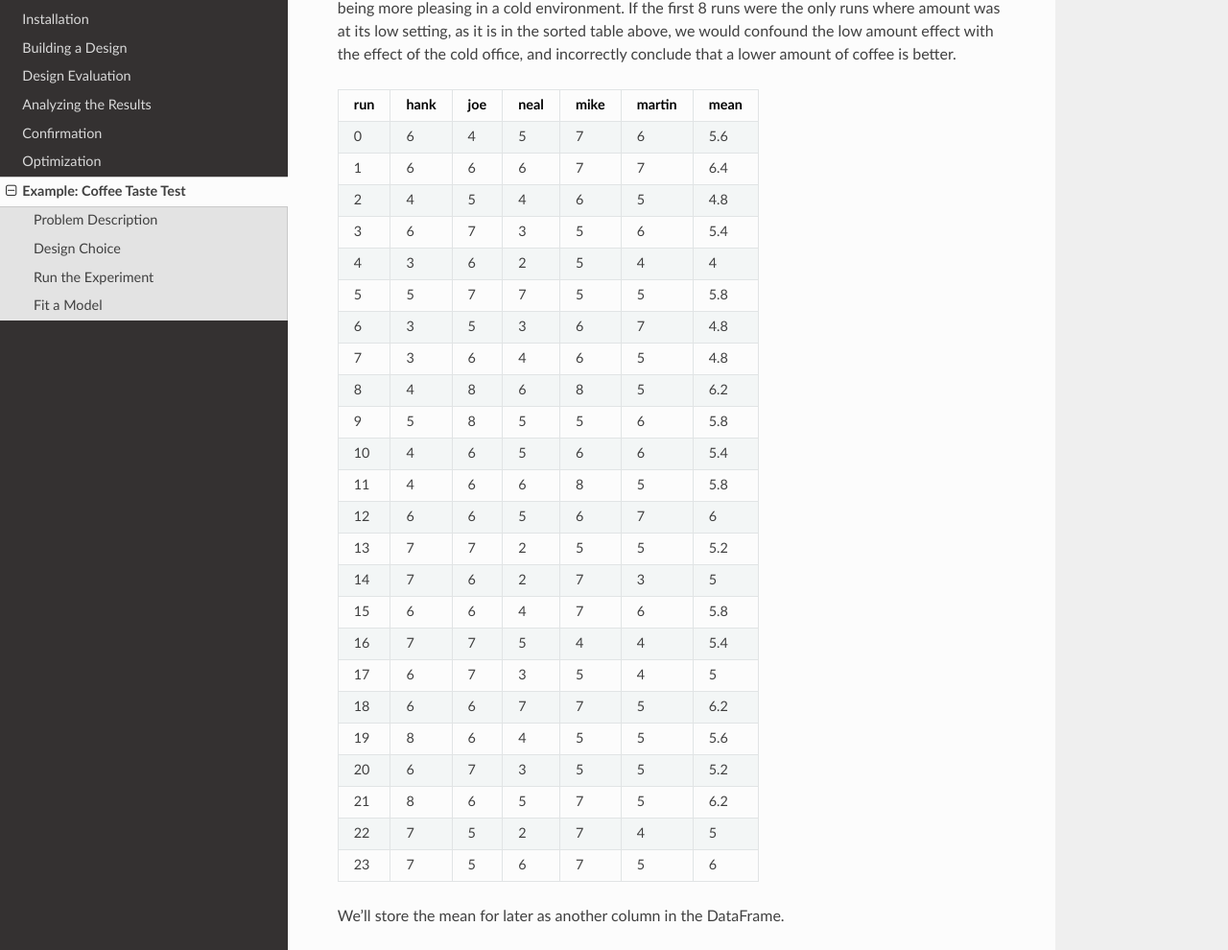
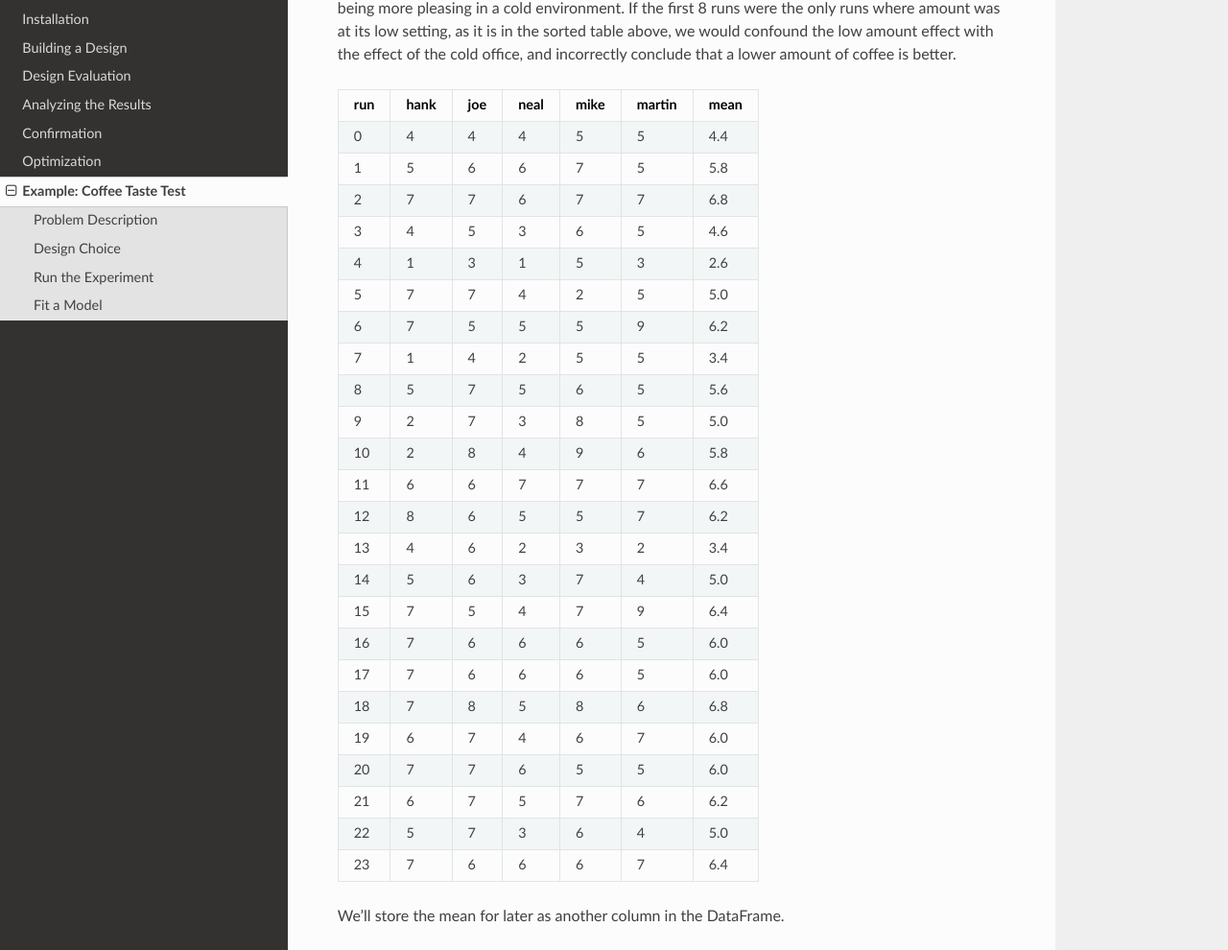
Before and after one commit to statease/dexpy, a Sphinx documentation site: the page built from docs/source/example-coffee.rst, in a window 1280 px wide and 1400 px high, scrolled down 4136 px. Shown: the part 125-1115 px from the top of the window at 96% size. Built offline with Sphinx 7.4.7 and the Read the Docs theme 2.0.0, drawn with Linux system fonts in a browser that asks for light colours.

Commit message:
Fixed coffee design values.

```diff
--- a/docs/source/example-coffee.rst
+++ b/docs/source/example-coffee.rst
@@ -225,53 +225,53 @@ that a lower amount of coffee is better.
 +-----+------+-----+------+------+--------+------+
 | run | hank | joe | neal | mike | martin | mean |
 +=====+======+=====+======+======+========+======+
-| 0   | 6    | 4   | 5    | 7    | 6      | 5.6  |
+| 0   | 4    | 4   | 4    | 5    | 5      | 4.4  |
 +-----+------+-----+------+------+--------+------+
-| 1   | 6    | 6   | 6    | 7    | 7      | 6.4  |
+| 1   | 5    | 6   | 6    | 7    | 5      | 5.8  |
 +-----+------+-----+------+------+--------+------+
-| 2   | 4    | 5   | 4    | 6    | 5      | 4.8  |
+| 2   | 7    | 7   | 6    | 7    | 7      | 6.8  |
 +-----+------+-----+------+------+--------+------+
-| 3   | 6    | 7   | 3    | 5    | 6      | 5.4  |
+| 3   | 4    | 5   | 3    | 6    | 5      | 4.6  |
 +-----+------+-----+------+------+--------+------+
-| 4   | 3    | 6   | 2    | 5    | 4      | 4    |
+| 4   | 1    | 3   | 1    | 5    | 3      | 2.6  |
 +-----+------+-----+------+------+--------+------+
-| 5   | 5    | 7   | 7    | 5    | 5      | 5.8  |
+| 5   | 7    | 7   | 4    | 2    | 5      | 5.0  |
 +-----+------+-----+------+------+--------+------+
-| 6   | 3    | 5   | 3    | 6    | 7      | 4.8  |
+| 6   | 7    | 5   | 5    | 5    | 9      | 6.2  |
 +-----+------+-----+------+------+--------+------+
-| 7   | 3    | 6   | 4    | 6    | 5      | 4.8  |
+| 7   | 1    | 4   | 2    | 5    | 5      | 3.4  |
 +-----+------+-----+------+------+--------+------+
-| 8   | 4    | 8   | 6    | 8    | 5      | 6.2  |
+| 8   | 5    | 7   | 5    | 6    | 5      | 5.6  |
 +-----+------+-----+------+------+--------+------+
-| 9   | 5    | 8   | 5    | 5    | 6      | 5.8  |
+| 9   | 2    | 7   | 3    | 8    | 5      | 5.0  |
 +-----+------+-----+------+------+--------+------+
-| 10  | 4    | 6   | 5    | 6    | 6      | 5.4  |
+| 10  | 2    | 8   | 4    | 9    | 6      | 5.8  |
 +-----+------+-----+------+------+--------+------+
-| 11  | 4    | 6   | 6    | 8    | 5      | 5.8  |
+| 11  | 6    | 6   | 7    | 7    | 7      | 6.6  |
 +-----+------+-----+------+------+--------+------+
-| 12  | 6    | 6   | 5    | 6    | 7      | 6    |
+| 12  | 8    | 6   | 5    | 5    | 7      | 6.2  |
 +-----+------+-----+------+------+--------+------+
-| 13  | 7    | 7   | 2    | 5    | 5      | 5.2  |
+| 13  | 4    | 6   | 2    | 3    | 2      | 3.4  |
 +-----+------+-----+------+------+--------+------+
-| 14  | 7    | 6   | 2    | 7    | 3      | 5    |
+| 14  | 5    | 6   | 3    | 7    | 4      | 5.0  |
 +-----+------+-----+------+------+--------+------+
-| 15  | 6    | 6   | 4    | 7    | 6      | 5.8  |
+| 15  | 7    | 5   | 4    | 7    | 9      | 6.4  |
 +-----+------+-----+------+------+--------+------+
-| 16  | 7    | 7   | 5    | 4    | 4      | 5.4  |
+| 16  | 7    | 6   | 6    | 6    | 5      | 6.0  |
 +-----+------+-----+------+------+--------+------+
-| 17  | 6    | 7   | 3    | 5    | 4      | 5    |
+| 17  | 7    | 6   | 6    | 6    | 5      | 6.0  |
 +-----+------+-----+------+------+--------+------+
-| 18  | 6    | 6   | 7    | 7    | 5      | 6.2  |
+| 18  | 7    | 8   | 5    | 8    | 6      | 6.8  |
 +-----+------+-----+------+------+--------+------+
-| 19  | 8    | 6   | 4    | 5    | 5      | 5.6  |
+| 19  | 6    | 7   | 4    | 6    | 7      | 6.0  |
 +-----+------+-----+------+------+--------+------+
-| 20  | 6    | 7   | 3    | 5    | 5      | 5.2  |
+| 20  | 7    | 7   | 6    | 5    | 5      | 6.0  |
 +-----+------+-----+------+------+--------+------+
-| 21  | 8    | 6   | 5    | 7    | 5      | 6.2  |
+| 21  | 6    | 7   | 5    | 7    | 6      | 6.2  |
 +-----+------+-----+------+------+--------+------+
-| 22  | 7    | 5   | 2    | 7    | 4      | 5    |
+| 22  | 5    | 7   | 3    | 6    | 4      | 5.0  |
 +-----+------+-----+------+------+--------+------+
-| 23  | 7    | 5   | 6    | 7    | 5      | 6    |
+| 23  | 7    | 6   | 6    | 6    | 7      | 6.4  |
 +-----+------+-----+------+------+--------+------+
 
 We'll store the mean for later as another column in the DataFrame.
```
